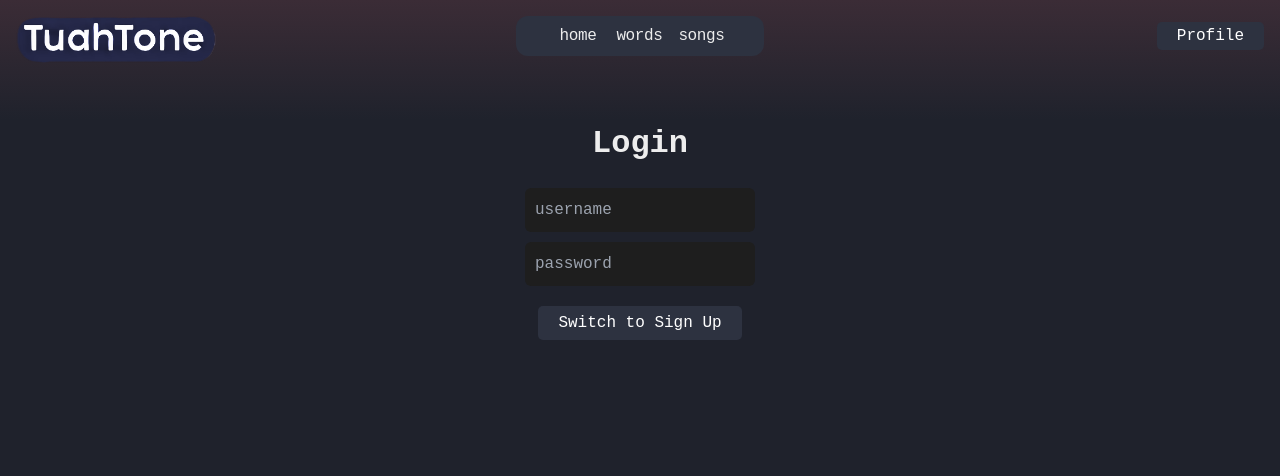
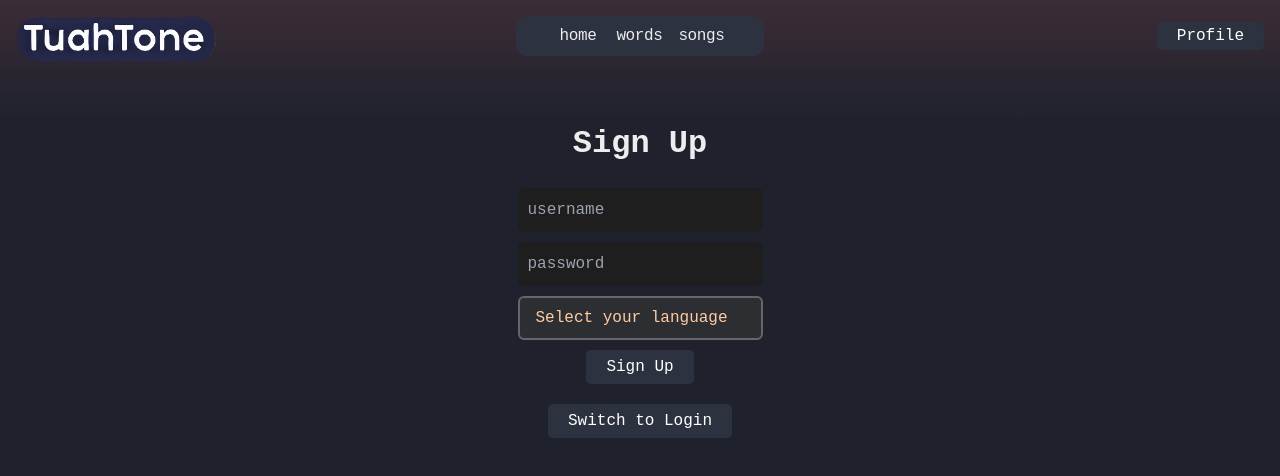
Before and after one commit to TheOfficialBarn/tuahtone, a Next.js app: page /login in a window 1280 px wide. Shown: the top 476 px of the page. Built offline with nearby package versions, Linux system fonts and the light colour scheme; no server answers.

Commit message:
Further stylized the <select> and edited some h1 titles

```diff
--- a/app/login/page.jsx
+++ b/app/login/page.jsx
@@ -18,7 +18,7 @@ export default function Page() {
   const [password, setPassword] = useState('');
   const [language, setLanguage] = useState(''); // Add state for language
   const [error, setError] = useState('');
-  const [isLogin, setIsLogin] = useState(true);
+  const [isLogin, setIsLogin] = useState(false);
   const [user, setUser] = useState(null);
   const router = useRouter();
 
@@ -119,7 +119,8 @@ const handleSignUp = async () => {
             <select
               value={language}
               onChange={(e) => setLanguage(e.target.value)}
-              className="bg-songblockbackground rounded-md p-2.5 mb-2.5 w-full max-w-[300px]"
+              className="appearance-none w-full bg-[#2c2e31] border-2 border-[#646669] text-[#ffcba4] py-2 px-4 pr-8 rounded-md focus:outline-none focus:border-[#ffcba4] hover:border-[#ffcba4] transition-colors"
+              defaultValue=""
             >
               <option value="" disabled>Select your language</option>
               <option value="en">English</option>
--- a/app/songs/page.jsx
+++ b/app/songs/page.jsx
@@ -37,12 +37,12 @@ export default function Page() {
     }
 
     if (!user) {
-        return <p>Please log in to view your songs.</p>;
+        return <h1>Sign in to view Songs</h1>;
     }
 
     return (
         <section>
-            <h1>Songs</h1>
+            <h1>Welcome to Songs</h1>
             {error && <p className="text-red-500">{error}</p>}
             {songs.length > 0 ? (
                 <div className="grid grid-cols-1 md:grid-cols-5 gap-4 mb-4">
--- a/app/words/page.jsx
+++ b/app/words/page.jsx
@@ -10,7 +10,7 @@ export default function Page() {
     <section>
       {user ? (
     <>
-      <h1>Welcome to Words, {user.email}</h1>
+      <h1>Welcome to Words</h1>
       <div className="grid grid-cols-1 md:grid-cols-4 gap-4 mb-4 style={{overflow: 'visible' }}">
         <Flashcard/>
         <Flashcard/>
@@ -21,7 +21,7 @@ export default function Page() {
     </>
       ) : (
         <>
-          <h1>Log In to access Words</h1>
+          <h1>Sign in to view Words</h1>
         </>
       )}
     </section>
```
Also changed, not shown: app/globals.css (line endings or trailing spaces).
